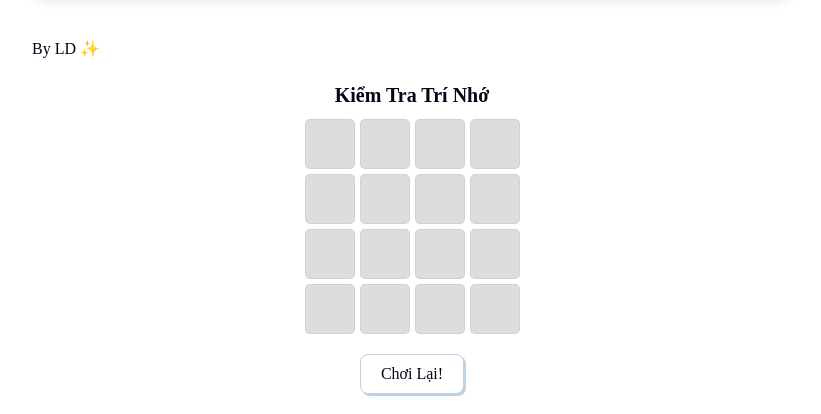
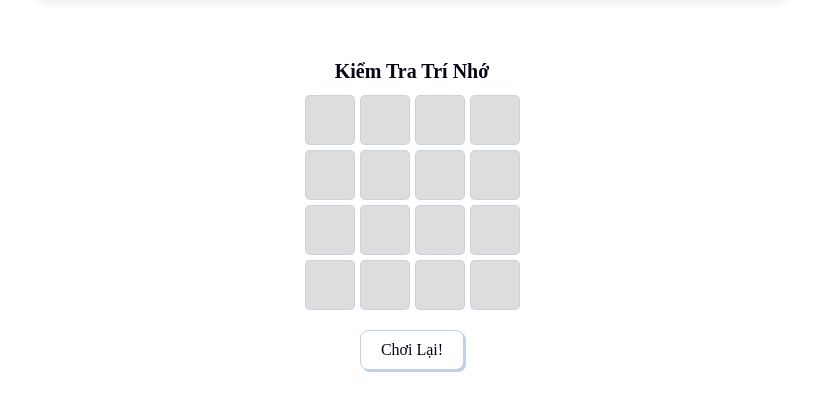
Before and after one commit to JLTC3111/1.web-portfolio-vn, a plain HTML site: page index.html in a window 1280 px wide. Shown: the part 2309-2723 px from the top of the page, without its empty margins (228-1049 px from the left). After the commit the page ends 2699 px from the top, so only its background shows below. Drawn offline with nearby package versions, Linux system fonts and the light colour scheme; a web font is replaced by a local one.

Commit message:
Update index.html

```diff
--- a/index.html
+++ b/index.html
@@ -369,7 +369,7 @@
 
     <footer>
         <p>
-            By LD ✨
+
         </p>
     </footer>
 
```
